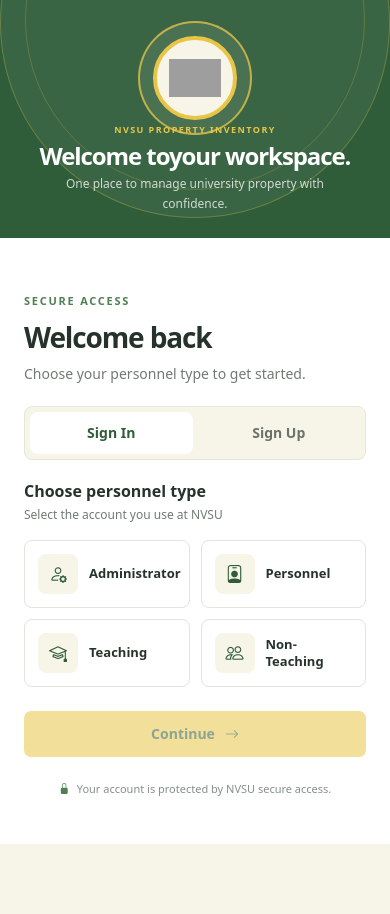
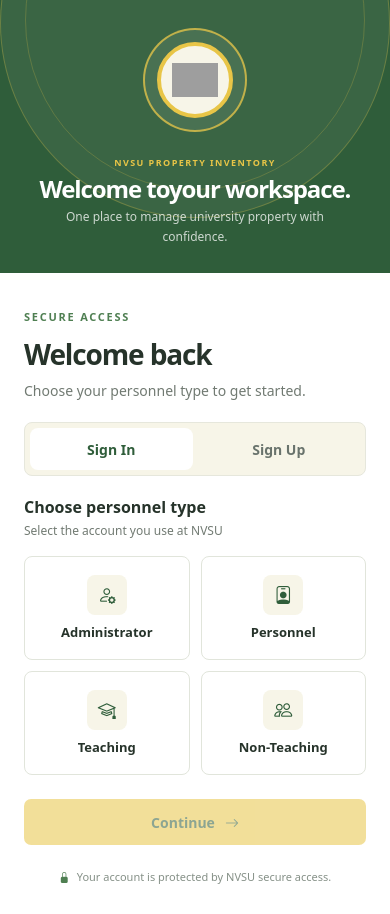
Before and after one commit to gwynnleepogi/capstone, a Vue app in the folder frontend/: page /login in a window 390 px wide. Before the commit the page ends 844 px from the top, so only its background shows below. Built offline with nearby package versions, Linux system fonts and the light colour scheme; grey boxes are pictures that could not be loaded.

Commit message:
medyo nalilito sa part na quantity

```diff
--- a/frontend/src/views/Login.vue
+++ b/frontend/src/views/Login.vue
@@ -129,6 +129,7 @@
               <strong>{{ preferredRole }}</strong>
             </div>
 
+            <div class="field">
               <label for="login-email">Email address</label>
               <div class="input-wrap">
                 <i class="bi bi-envelope"></i>
@@ -141,7 +142,9 @@
                   required
                 >
               </div>
+            </div>
 
+            <div class="field">
               <label for="login-password">Password</label>
               <div class="input-wrap">
                 <i class="bi bi-lock"></i>
@@ -153,6 +156,7 @@
                   placeholder="Enter your password"
                   required
                 >
+              </div>
             </div>
 
             <button type="submit" class="primary-button" :disabled="loading">
@@ -166,6 +170,7 @@
           </template>
 
           <template v-if="signingUp">
+            <div class="field">
               <label for="signup-name">Full name</label>
               <div class="input-wrap">
                 <i class="bi bi-person"></i>
@@ -178,7 +183,9 @@
                   required
                 >
               </div>
+            </div>
 
+            <div class="field">
               <label for="signup-email">Email address</label>
               <div class="input-wrap">
                 <i class="bi bi-envelope"></i>
@@ -191,7 +198,9 @@
                   required
                 >
               </div>
+            </div>
 
+            <div class="field">
               <label for="signup-password">Password</label>
               <div class="input-wrap">
                 <i class="bi bi-lock"></i>
@@ -204,7 +213,9 @@
                   required
                 >
               </div>
+            </div>
 
+            <div class="field">
               <label for="signup-role">Personnel type</label>
               <div class="input-wrap select-wrap">
                 <i class="bi bi-people"></i>
@@ -214,6 +225,7 @@
                   <option value="Teacher">Teacher</option>
                   <option value="Non-Teaching Staff">Non-Teaching Staff</option>
                 </select>
+              </div>
             </div>
 
             <button type="submit" class="primary-button" :disabled="loading">
@@ -410,10 +422,9 @@
   --ink: #26332a;
   --muted: #717a72;
 
-  display: grid;
+  display: flex;
   min-height: 100vh;
   min-height: 100dvh;
-  place-items: center;
   padding: clamp(16px, 4vw, 48px);
   background: #f7f5e8;
 }
@@ -422,6 +433,7 @@
   display: grid;
   grid-template-columns: minmax(300px, .88fr) minmax(400px, 1.12fr);
   width: min(960px, 100%);
+  margin: auto;
   min-height: min(620px, calc(100dvh - 64px));
   overflow: hidden;
   border: 1px solid #e6e7dc;
@@ -470,14 +482,13 @@
 }
 
 .visual-circle {
-  position: absolute;
-  top: 39%;
-  left: 50%;
+  position: relative;
   display: grid;
-  width: clamp(200px, 22vw, 270px);
+  width: min(100%, clamp(200px, 22vw, 270px));
+  flex: 0 0 auto;
+  margin: auto 0;
   aspect-ratio: 1;
   place-items: center;
-  transform: translate(-50%, -50%);
   border: 2px solid rgba(232, 197, 71, .76);
   border-radius: 50%;
   background: rgba(255, 255, 255, .08);
@@ -505,6 +516,7 @@
   z-index: 1;
   width: 100%;
   max-width: 360px;
+  margin-top: 28px;
 }
 
 .visual-kicker,
@@ -607,7 +619,7 @@
   display: flex;
   flex-direction: column;
   gap: 5px;
-  margin-bottom: 16px;
+  margin-bottom: 0;
 }
 
 .section-heading h2 {
@@ -632,16 +644,18 @@
   position: relative;
   display: flex;
   min-width: 0;
-  min-height: 66px;
+  min-height: 104px;
+  flex-direction: column;
   align-items: center;
-  gap: 11px;
-  padding: 13px;
+  justify-content: center;
+  gap: 9px;
+  padding: 16px 10px;
   border: 1px solid #e1e5db;
   border-radius: 8px;
   background: #fff;
   color: var(--ink);
   cursor: pointer;
-  text-align: left;
+  text-align: center;
   transition: border-color .18s ease, background .18s ease;
 }
 
@@ -663,7 +677,6 @@
 }
 
 .role-label {
-  padding-right: 16px;
   font-size: 13px;
   font-weight: 650;
   line-height: 1.3;
@@ -671,8 +684,8 @@
 
 .role-check {
   position: absolute;
-  top: 10px;
-  right: 10px;
+  top: 8px;
+  right: 8px;
   color: var(--green);
   opacity: 0;
   transform: scale(.8);
@@ -694,9 +707,19 @@
   transform: scale(1);
 }
 
+.auth-form {
+  display: flex;
+  flex-direction: column;
+  gap: 16px;
+}
+
+.field {
+  min-width: 0;
+}
+
 .auth-form label {
   display: block;
-  margin: 16px 0 7px;
+  margin: 0 0 7px;
   color: #35453b;
   font-size: 13px;
   font-weight: 650;
@@ -770,7 +793,7 @@
   justify-content: center;
   gap: 10px;
   padding: 12px 18px;
-  margin-top: 24px;
+  margin-top: 8px;
   border: 0;
   border-radius: 7px;
   background: #e8c547;
@@ -818,8 +841,8 @@
 
 .text-button {
   display: block;
-  padding: 10px;
-  margin: 8px auto 0;
+  padding: 8px 10px;
+  margin: 0 auto;
   border: 0;
   background: transparent;
   color: var(--green);
@@ -892,9 +915,10 @@
   }
 
   .login-visual {
-    min-height: 238px;
-    flex: 0 0 238px;
-    padding: 18px 22px 24px;
+    min-height: 0;
+    flex: 0 0 auto;
+    justify-content: center;
+    padding: 28px 22px 26px;
   }
 
   .login-visual::before {
@@ -912,9 +936,8 @@
   }
 
   .visual-circle {
-    top: 78px;
-    width: 114px;
-    transform: translate(-50%, -50%);
+    width: 104px;
+    margin: 0;
   }
 
   .logo-medallion {
@@ -922,6 +945,7 @@
   }
 
   .visual-copy {
+    margin-top: 16px;
     text-align: center;
   }
 
@@ -965,8 +989,11 @@
 
 @media (max-width: 380px) {
   .login-visual {
-    min-height: 218px;
-    flex-basis: 218px;
+    padding: 22px 18px;
+  }
+
+  .visual-circle {
+    width: 92px;
   }
 
   .login-panel {
@@ -978,9 +1005,9 @@
   }
 
   .role-button {
-    min-height: 70px;
-    gap: 8px;
-    padding: 10px 8px;
+    min-height: 92px;
+    gap: 7px;
+    padding: 12px 8px;
   }
 
   .role-icon {
```
Also changed, not shown: frontend/src/views/Items.vue (+42 -42 lines). Lines whose indentation alone changed are shown as unchanged.
